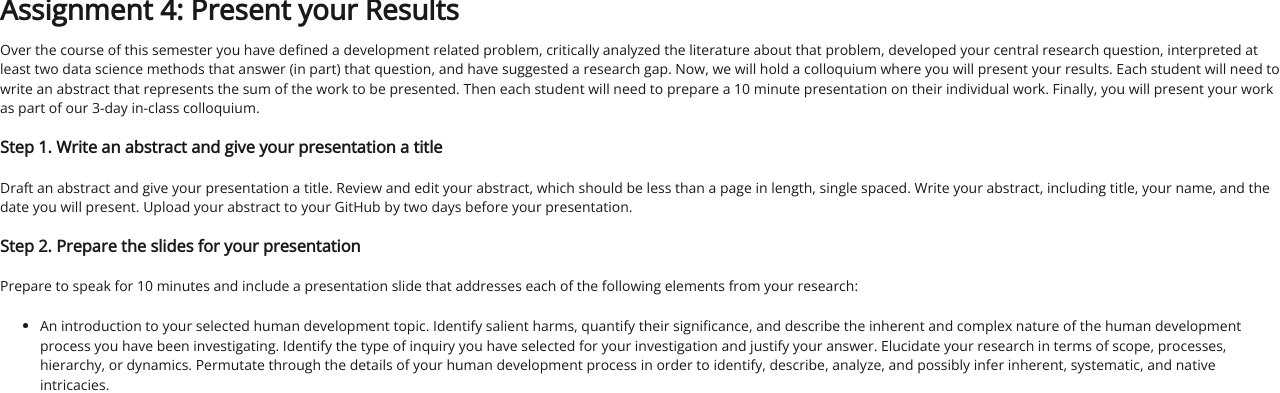
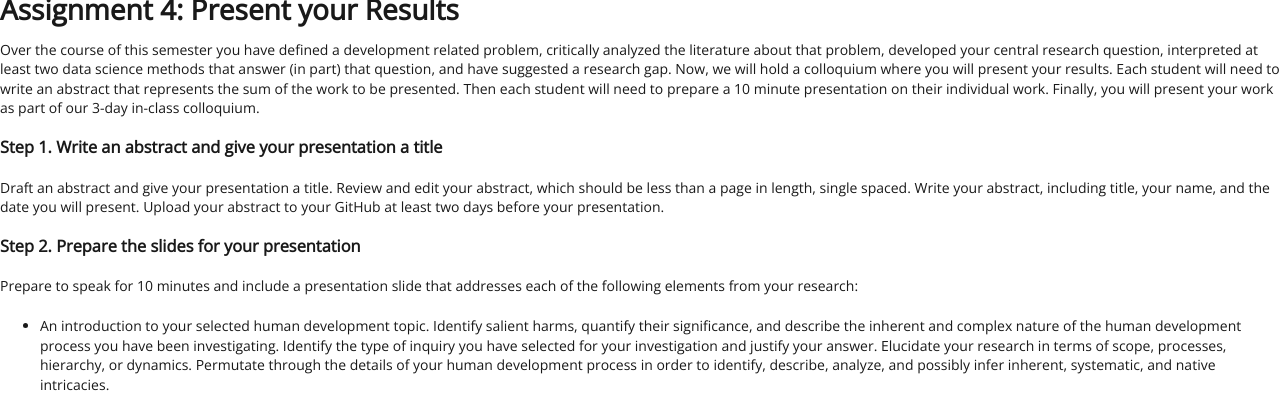
Before and after one commit to EMBrewer/dat150, a Jekyll site: the page built from _posts/2021-09-23-Assignment4.md, in a window 1280 px wide. Shown: the top 393 px of the page. Built offline with Jekyll 4.4.1, drawn with Linux system fonts in a browser that asks for light colours; our own code applies the rules of GitHub Pages for plain Markdown files.

Commit message:
Update 2021-09-23-Assignment4.md

```diff
--- a/_posts/2021-09-23-Assignment4.md
+++ b/_posts/2021-09-23-Assignment4.md
@@ -4,7 +4,7 @@ Over the course of this semester you have defined a development related problem,
 
 ### Step 1. Write an abstract and give your presentation a title
 
-Draft an abstract and give your presentation a title. Review and edit your abstract, which should be less than a page in length, single spaced. Write your abstract, including title, your name, and the date you will present. Upload your abstract to your GitHub by two days before your presentation.
+Draft an abstract and give your presentation a title. Review and edit your abstract, which should be less than a page in length, single spaced. Write your abstract, including title, your name, and the date you will present. Upload your abstract to your GitHub at least two days before your presentation.
 
 ### Step 2. Prepare the slides for your presentation
 
```
